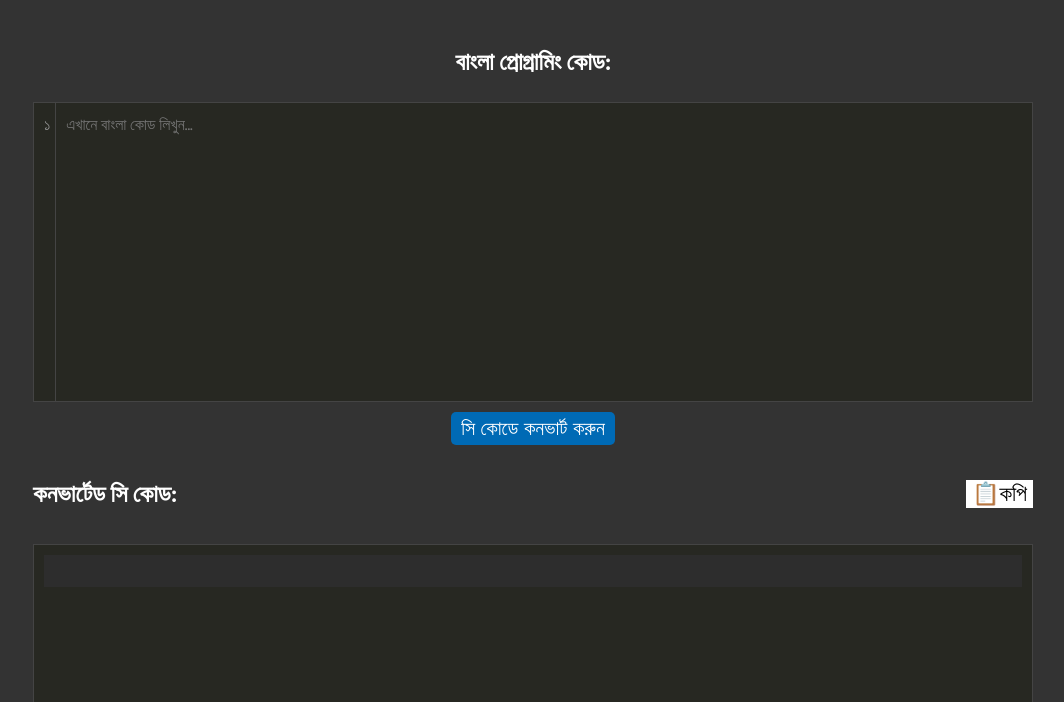
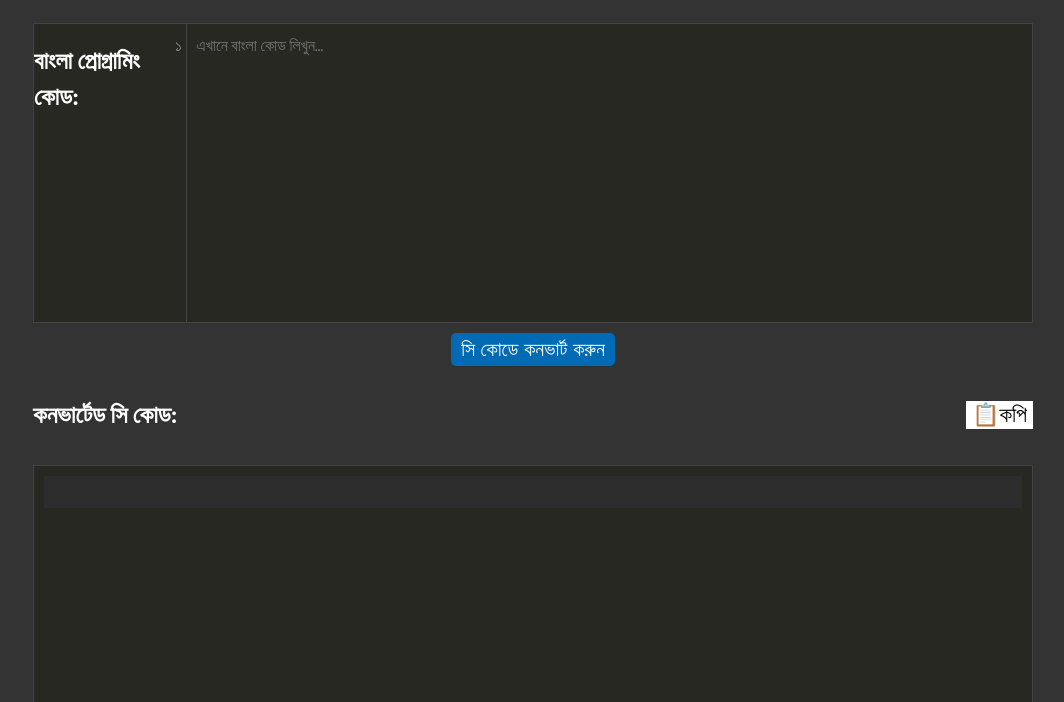
Before and after one commit to AnisurRahmanJU/BanglaCLang, a plain HTML site: page index.html in a window 1280 px wide. Shown: the part 98-800 px from the top of the page, without its empty margins (107-1171 px from the left). Drawn offline with nearby package versions, Linux system fonts and the light colour scheme.

Commit message:
Update index.html

```diff
--- a/index.html
+++ b/index.html
@@ -30,8 +30,9 @@
   <br />
 
   <!-- Bangla Code Input -->
-  <h2 style="text-align: left">বাংলা প্রোগ্রামিং কোড:</h2>
+
   <div class="textarea-wrapper">
+  <h2>বাংলা প্রোগ্রামিং কোড:</h2>
     <div class="line-numbers-wrapper" id="lineNumbers">১</div>
     <div class="textarea-scroll-wrapper">
       <textarea
```
